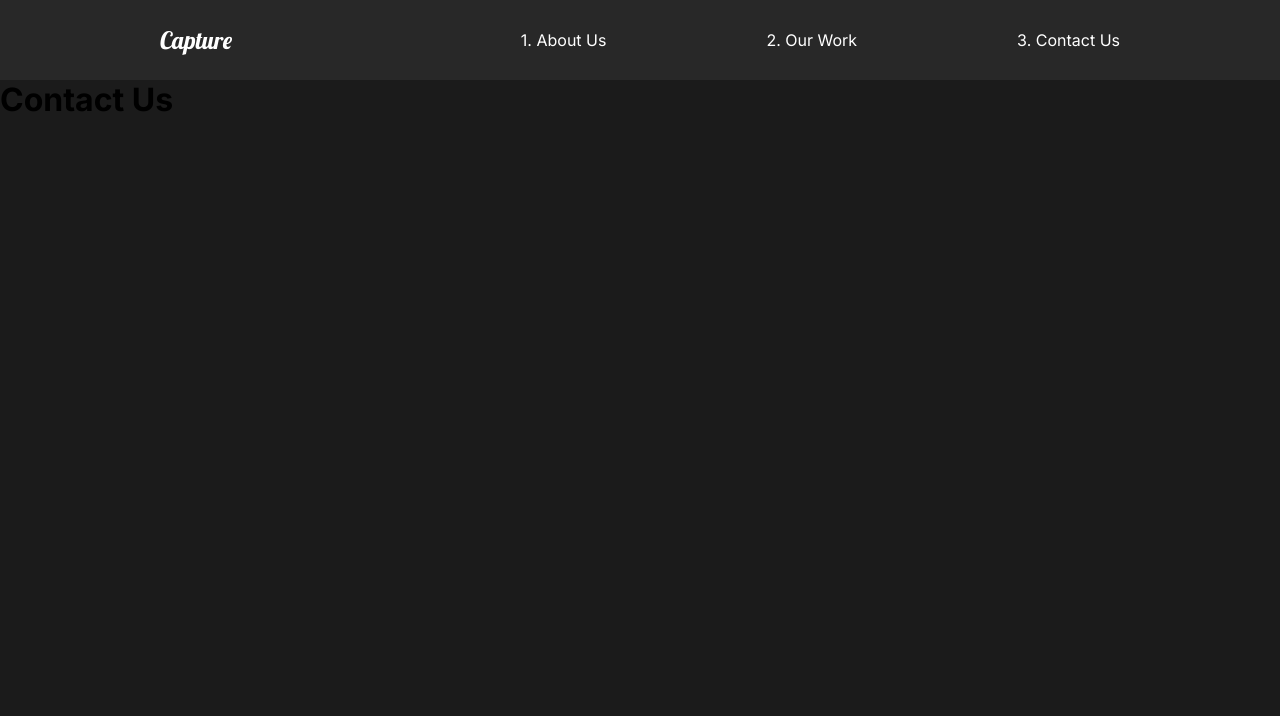
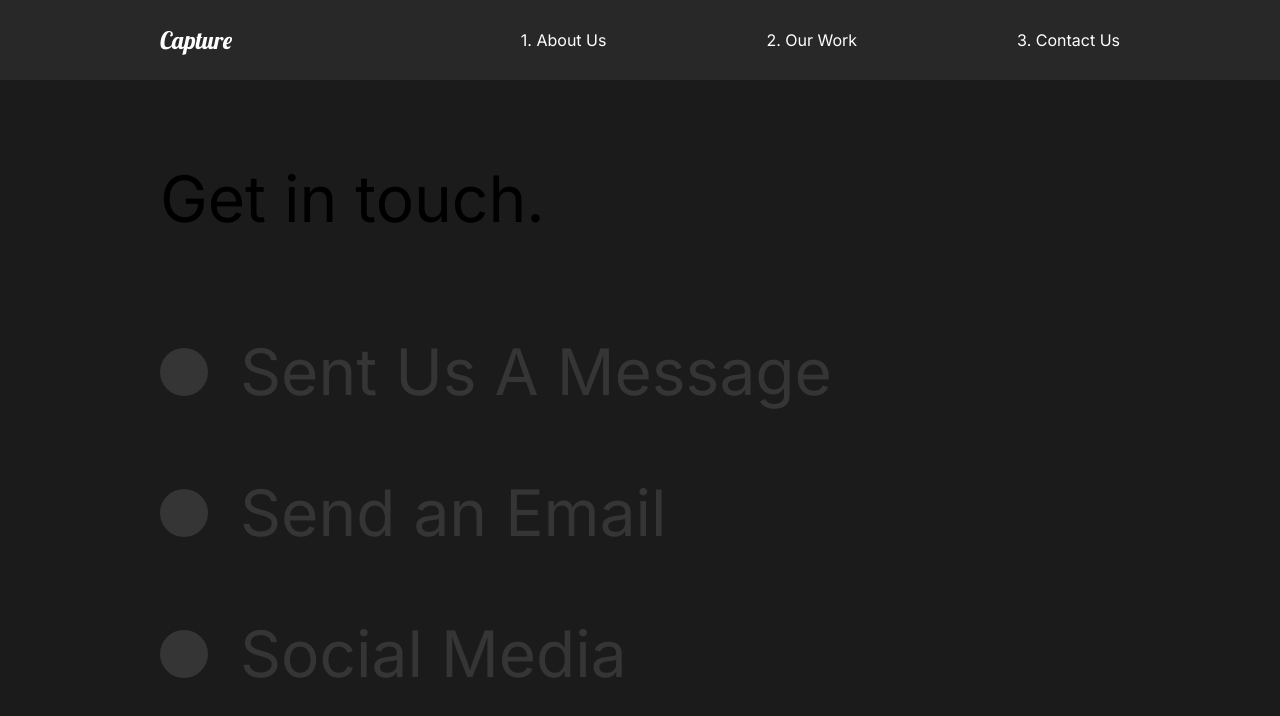
Before and after one commit to su-yash-7/Capture, a React (Create React App) app: page /contact in a window 1280 px wide. Shown: the top 716 px of the page. Built offline with nearby package versions, Linux system fonts and the light colour scheme.

Commit message:
Contact Animation

```diff
--- a/src/pages/ContactUs.js
+++ b/src/pages/ContactUs.js
@@ -1,17 +1,66 @@
 import React from "react";
 import styled from "styled-components";
 import { motion } from "framer-motion";
-import { pageAnimation } from "../animation";
+import { pageAnimation, titleAnim } from "../animation";
 const ContactUs = () => {
   return (
-    <motion.div
+    <ContactStyle
       variants={pageAnimation}
       initial="hidden"
       animate="show"
       exit="exit"
     >
-      <h1>Contact Us</h1>
-    </motion.div>
+      <Title>
+        <Hide>
+          <motion.h2 variants={titleAnim}>Get in touch.</motion.h2>
+        </Hide>
+      </Title>
+      <div>
+        <Hide>
+          <Social variants={titleAnim}>
+            <Circle />
+            <h2>Sent Us A Message</h2>
+          </Social>
+        </Hide>
+        <Hide>
+          <Social variants={titleAnim}>
+            <Circle />
+            <h2>Send an Email</h2>
+          </Social>
+        </Hide>
+        <Hide>
+          <Social variants={titleAnim}>
+            <Circle />
+            <h2>Social Media</h2>
+          </Social>
+        </Hide>
+      </div>
+    </ContactStyle>
   );
 };
+const ContactStyle = styled(motion.div)`
+  padding: 5rem 10rem;
+  color: #353535;
+  min-height: 90vh;
+`;
+const Title = styled.div`
+  margin-bottom: 4rem;
+  color: black;
+`;
+const Hide = styled.div`
+  overflow: hidden;
+`;
+const Circle = styled.div`
+  border-radius: 50%;
+  width: 3rem;
+  height: 3rem;
+  background: #353535;
+`;
+const Social = styled(motion.div)`
+  display: flex;
+  align-items: center;
+  h2 {
+    margin: 2rem;
+  }
+`;
 export default ContactUs;
```
